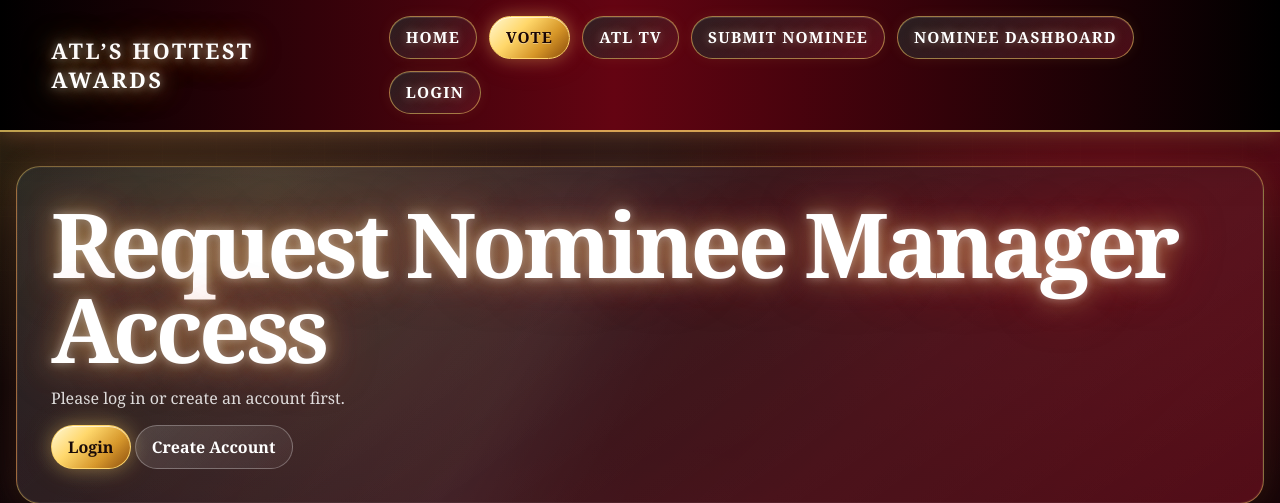
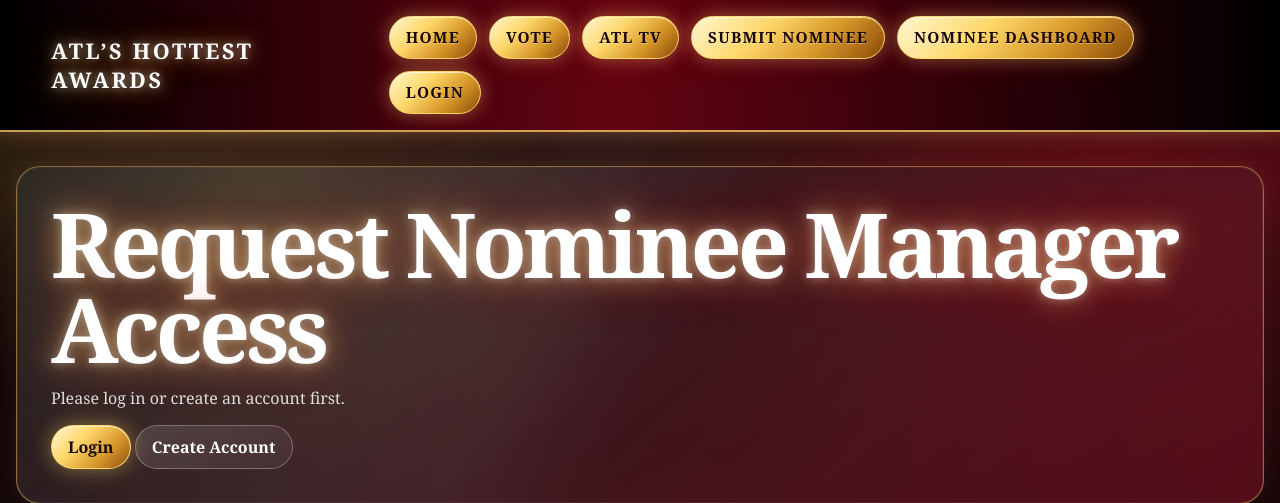
Before and after one commit to majicmall/votingsystem, a Django app: page /association/join/ in a window 1280 px wide. Shown: the top 503 px of the page. Run offline with Django 5.2, Linux system fonts and the light colour scheme.

Commit message:
Unify header navigation with gold button style

```diff
--- a/static/ballot/site.css
+++ b/static/ballot/site.css
@@ -2382,3 +2382,90 @@ header nav a[href*="ballot"]:hover,
     letter-spacing: 0.055em !important;
   }
 }
+
+/* =========================================================
+   UNIFIED GOLD HEADER NAVIGATION
+   Make every nav button match the premium VOTE button style.
+   ========================================================= */
+.site-header nav a,
+header nav a,
+.site-nav a,
+.nav a {
+  position: relative !important;
+  overflow: hidden !important;
+  min-height: 42px !important;
+  display: inline-flex !important;
+  align-items: center !important;
+  justify-content: center !important;
+  border: 1px solid rgba(255, 215, 106, 1) !important;
+  border-radius: 999px !important;
+  padding: 10px 16px !important;
+  color: #190504 !important;
+  font-family: Georgia, "Times New Roman", serif !important;
+  font-size: 0.96rem !important;
+  font-weight: 1000 !important;
+  letter-spacing: 0.08em !important;
+  text-transform: uppercase !important;
+  background:
+    linear-gradient(135deg, #fff8d2 0%, #ffd76a 36%, #d69628 68%, #8a4a09 100%) !important;
+  text-shadow: 0 1px 0 rgba(255,255,255,0.35) !important;
+  box-shadow:
+    0 0 18px rgba(255, 215, 106, 0.38),
+    0 0 34px rgba(215, 25, 53, 0.16),
+    inset 0 1px 0 rgba(255,255,255,0.62) !important;
+  transition:
+    transform 0.18s ease,
+    border-color 0.18s ease,
+    box-shadow 0.18s ease,
+    color 0.18s ease !important;
+}
+
+.site-header nav a::before,
+header nav a::before,
+.site-nav a::before,
+.nav a::before {
+  content: "" !important;
+  position: absolute !important;
+  inset: 0 !important;
+  transform: translateX(-120%) !important;
+  background: linear-gradient(
+    115deg,
+    transparent 0%,
+    rgba(255,255,255,0.32) 45%,
+    transparent 62%
+  ) !important;
+  transition: transform 0.55s ease !important;
+}
+
+.site-header nav a:hover,
+header nav a:hover,
+.site-nav a:hover,
+.nav a:hover {
+  color: #000000 !important;
+  transform: translateY(-3px) scale(1.03) !important;
+  border-color: rgba(255, 245, 190, 1) !important;
+  box-shadow:
+    0 0 22px rgba(255, 215, 106, 0.58),
+    0 0 48px rgba(255, 215, 106, 0.24),
+    0 14px 26px rgba(0,0,0,0.38),
+    inset 0 1px 0 rgba(255,255,255,0.72) !important;
+}
+
+.site-header nav a:hover::before,
+header nav a:hover::before,
+.site-nav a:hover::before,
+.nav a:hover::before {
+  transform: translateX(120%) !important;
+}
+
+@media (max-width: 720px) {
+  .site-header nav a,
+  header nav a,
+  .site-nav a,
+  .nav a {
+    min-height: 38px !important;
+    padding: 8px 11px !important;
+    font-size: 0.82rem !important;
+    letter-spacing: 0.055em !important;
+  }
+}
```
